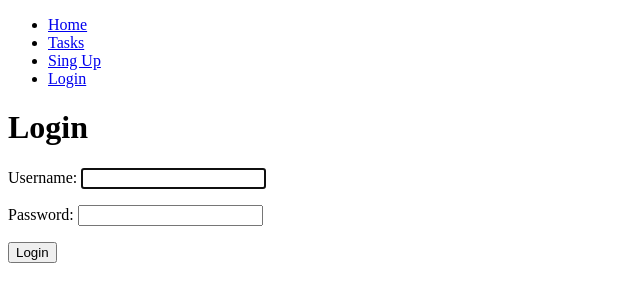
After one commit to lautajam/django-crud-auth, a Django app: page /singin/ in a window 1280 px wide. The commit adds this page. Shown: the top 302 px of the page, without its empty margins (0-640 px from the left). Run offline with Django 4.2, Linux system fonts and the light colour scheme.

Commit message:
Finish the login/registration system

```diff
--- a/django_crud/urls.py
+++ b/django_crud/urls.py
@@ -23,4 +23,6 @@ urlpatterns = [
     path('', views.home, name="home"),
     path('singup/', views.singup, name="singup"),
     path('tasks/', views.tasks, name="tasks"),
+    path('logout/', views.singout, name="logout"),
+    path('singin/', views.singin, name="singin"),
 ]
--- a/tasks/templates/base.html
+++ b/tasks/templates/base.html
@@ -19,13 +19,16 @@
 
                 {% if not user.is_authenticated %}
                     <li>
-                        <a href="/singup">Singu Up</a>
+                        <a href="/singup">Sing Up</a>
+                    </li>
+                    <li>
+                        <a href="/singin">Login</a>
                     </li>
                 {% endif %}
 
                 {% if user.is_authenticated %}
                     <li>
-                        <a href="/logout">Log out</a>
+                        <a href="/logout">Logout</a>
                     </li>
                 {% endif %}
 
--- /dev/null
+++ b/tasks/templates/singin.html
@@ -0,0 +1,12 @@
+{% extends 'base.html' %}
+{% block content %}
+    <h1>Login</h1>
+    {{ error }}
+    <form action="/singin/" method="POST">
+        {% csrf_token %}
+        {{ form.as_p }}
+        <button>
+            Login
+        </button>
+    </form>
+{% endblock %}
--- a/tasks/views.py
+++ b/tasks/views.py
@@ -1,7 +1,7 @@
 from django.shortcuts import render, HttpResponse, redirect
-from django.contrib.auth.forms import UserCreationForm
+from django.contrib.auth.forms import UserCreationForm, AuthenticationForm
 from django.contrib.auth.models import User
-from django.contrib.auth import login
+from django.contrib.auth import login, logout, authenticate
 from django.db import IntegrityError
 
 # Shows the home page
@@ -33,5 +33,28 @@ def singup(request):
                 'error': 'Password do not match'
             })
 
+
 def tasks(request):
     return render(request, 'tasks.html')
+
+# Close session
+def singout(request):
+    logout(request)
+    return redirect('home')
+
+
+def singin(request):
+    if request.method == 'GET':
+        return render(request, 'singin.html', {
+            'form': AuthenticationForm
+        })
+    else:
+        user = authenticate(request, username=request.POST['username'], password=request.POST['password'])
+        if user is None:
+            return render(request, 'singin.html', {
+                'form': AuthenticationForm,
+                'error': "Username or password is incorrect"
+            })
+        else:
+            login(request, user)
+            return redirect('tasks')
```
Also changed, not shown: db.sqlite3.
